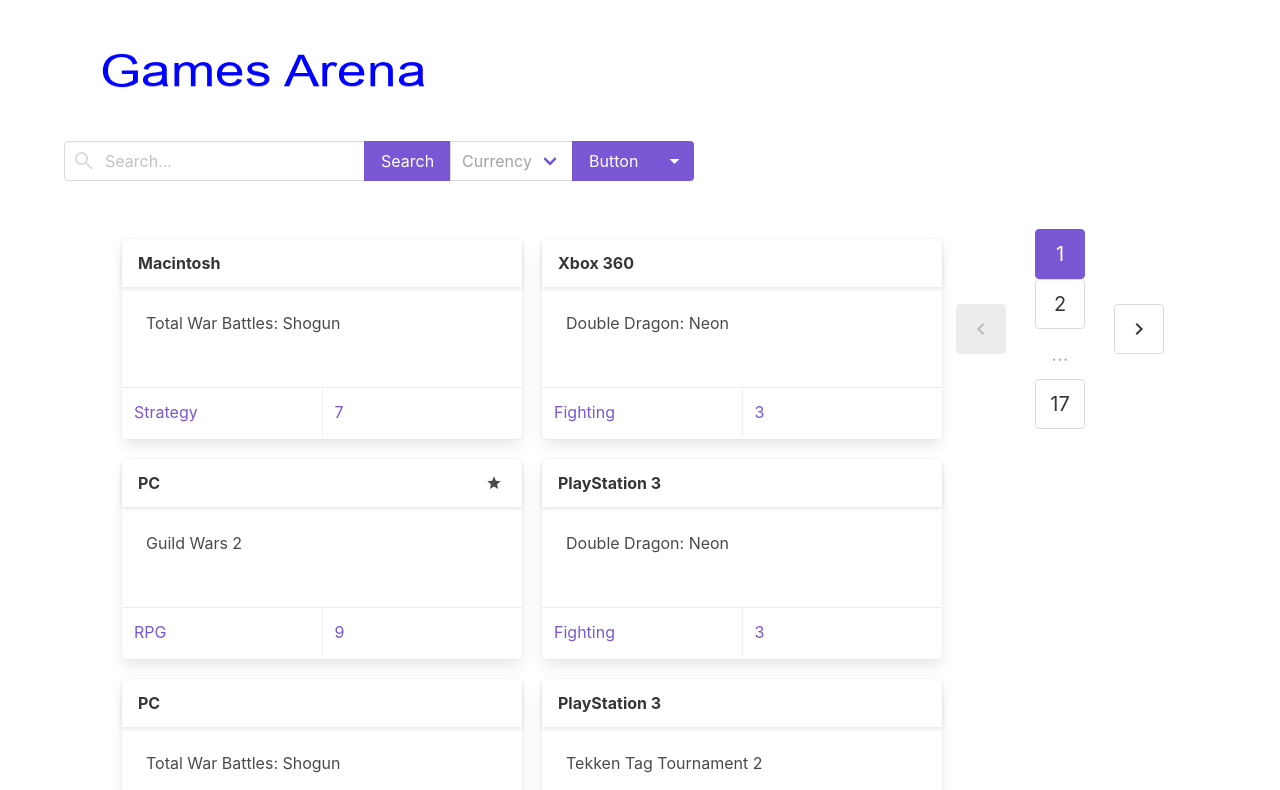
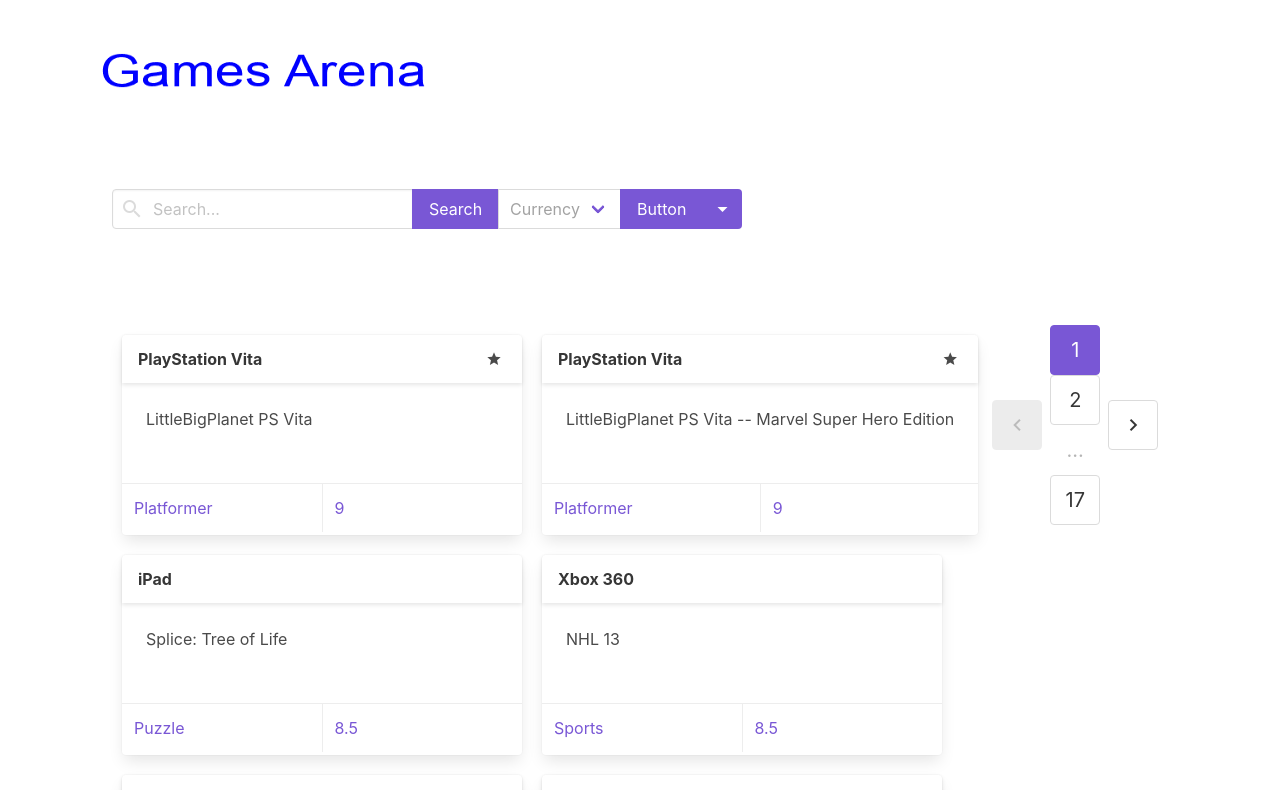
Before and after one commit to mansoormohd9/games-arena, a Vue app: page / in a window 1280 px wide. Shown: the top 790 px of the page. Built offline with nearby package versions, Linux system fonts and the light colour scheme.

Commit message:
pagination and css fixes

```diff
--- a/src/App.vue
+++ b/src/App.vue
@@ -7,8 +7,10 @@
         </div>
       </div>
     </nav>
-    <Toolbar></Toolbar>
-    <GamesContainer></GamesContainer>
+    <div class="container">
+      <Toolbar></Toolbar>
+      <GamesContainer></GamesContainer>
+    </div>
     <!-- <img alt="Vue logo" src="./assets/logo.png">
     <HelloWorld msg="Welcome to Your Vue.js + TypeScript App"/> -->
   </div>
--- a/src/components/GameInfoCard.vue
+++ b/src/components/GameInfoCard.vue
@@ -42,7 +42,7 @@
 .card.game-info {
   display: block;
   margin: 10px;
-  width: 400px;
+  min-width: 400px;
   height: 200px;
   float: left;
 }
--- a/src/components/GamesContainer.vue
+++ b/src/components/GamesContainer.vue
@@ -3,6 +3,8 @@
   <section class="section">
     <div class="container">
       <GameInfoCard v-for="(game, index) in paginatedItems" :key="index" :game="game"></GameInfoCard>
+    </div>
+    <div class="paginationSection">
       <b-pagination
         :total="totalPages"
         :current.sync="currentPage"
@@ -63,7 +65,7 @@
   }
 
   get paginatedItems() {
-    const nextElem = this.currentPage * this.paginationModel.perPage - 1;
+    const nextElem = (this.currentPage - 1) * this.paginationModel.perPage;
     return slice(
       this.filteredGames,
       nextElem,
@@ -72,3 +74,10 @@
   }
 }
 </script>
+
+<style scoped>
+.paginationSection {
+  width: 80%;
+  margin: 0 auto;
+}
+</style>
--- a/src/components/Toolbar.vue
+++ b/src/components/Toolbar.vue
@@ -1,5 +1,5 @@
 <template>
-  <section>
+  <section class="section">
     <b-field>
       <b-input placeholder="Search..." type="search" icon="magnify"></b-input>
       <p class="control">
```
